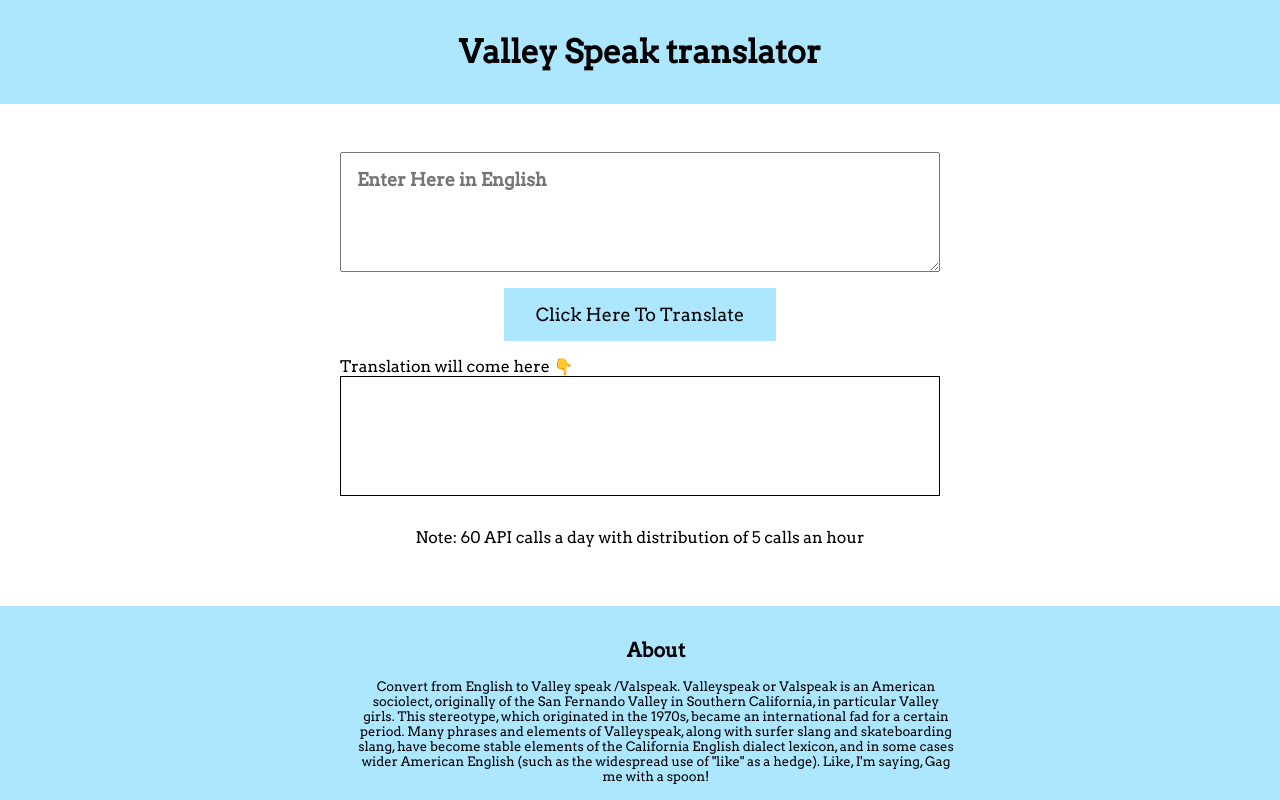
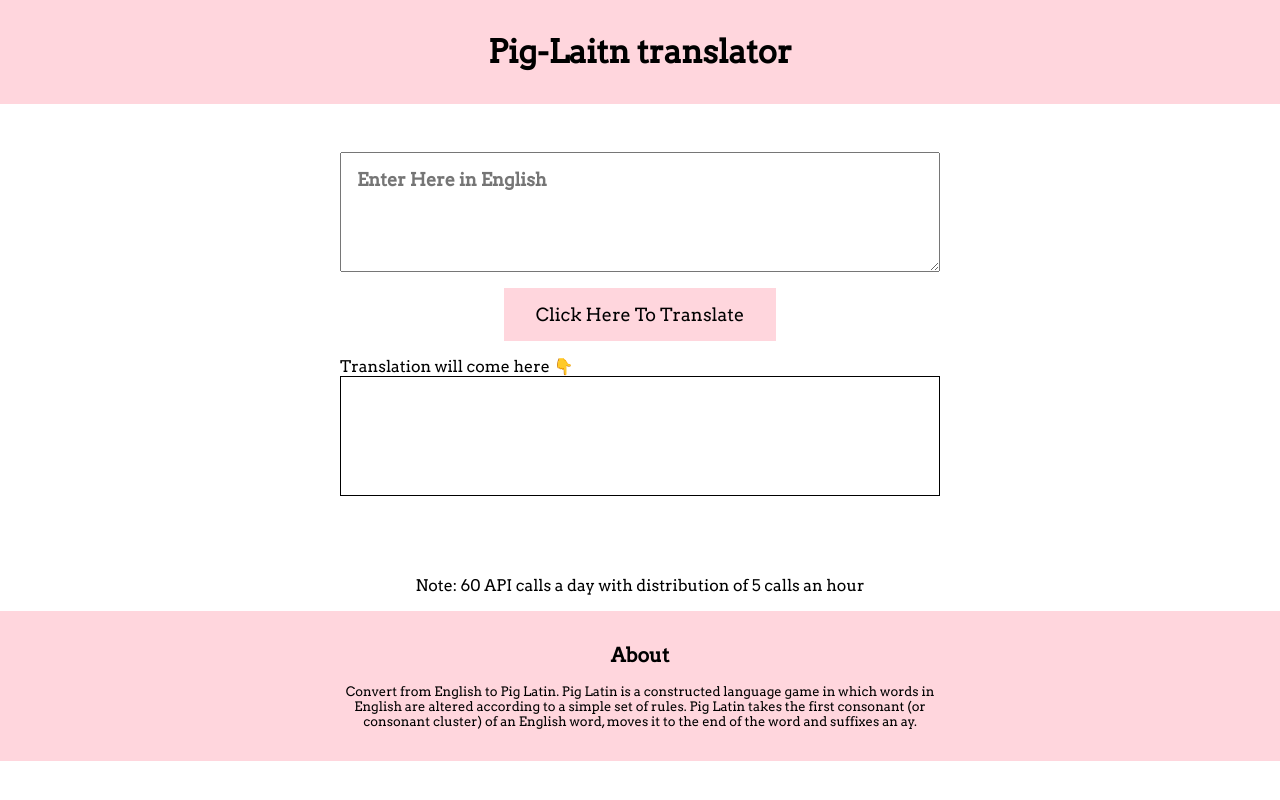
Before and after one commit to Sandeep-17-bot/Pig-Latin, a plain HTML site: page index.html in a window 1280 px wide. Drawn offline with Linux system fonts and the light colour scheme.

Commit message:
design updated

```diff
--- a/index.css
+++ b/index.css
@@ -4,13 +4,14 @@ body{
     font-family:  'Arvo', serif;
    margin: 0%;
    text-align: center;
+   ;
 }
 
 h1{
     text-align: center;
     padding: 2rem;
     font-weight: bold;
-    background-color: #00b0ff52;
+    background-color: #ff002f29;
     display: block;
     box-sizing: border-box;
     margin: auto;
@@ -34,7 +35,7 @@ textarea{
 }
 button{
 
-    background-color:#00b0ff52;
+    background-color:#ff002f29;
     border: none;
     margin: 1rem 0rem;
     padding: 1rem 2rem;
@@ -55,14 +56,16 @@ button{
     font-size: large;
 }
 footer{
-    position: fixed;
+    /* position: fixed; */
     bottom: 0;
     width: 100%;
-    padding: 1rem;
-    background-color: #00b0ff52;
+    padding-top: 1rem;
+    padding-bottom: 2rem;
+    background-color: #ff002f29;
     text-align: center;
     margin:auto;
     font-size: small;
+    margin-top: 1rem;
 }
 footer p{
     max-width: 600px;
@@ -71,4 +74,9 @@ footer p{
 aside{
     text-align: center;
     padding-top: 1rem;
+    margin-top: 3rem;
 }
+img{
+    width: 30%;
+    height: auto;
+}
--- a/index.html
+++ b/index.html
@@ -10,12 +10,13 @@
 </head>
 
 <body>
-    <h1>Valley Speak translator</h1>
+    <h1>Pig-Laitn translator</h1>
     <div id="container">
         <textarea id="txt-input" placeholder="Enter Here in English"></textarea>
 
         <button id="btn-translate">Click Here To Translate</button>
         <div style="text-align: left;">Translation will come here 👇 </div>
+
         <div id="output"></div>
         <script src="index.js" type="text/javascript"></script>
     </div>
@@ -23,7 +24,7 @@
     </aside>
     <footer>
         <h2>About</h2>
-        <p>Convert from English to Valley speak /Valspeak. Valleyspeak or Valspeak is an American sociolect, originally of the San Fernando Valley in Southern California, in particular Valley girls. This stereotype, which originated in the 1970s, became an international fad for a certain period. Many phrases and elements of Valleyspeak, along with surfer slang and skateboarding slang, have become stable elements of the California English dialect lexicon, and in some cases wider American English (such as the widespread use of "like" as a hedge). Like, I'm saying, Gag me with a spoon! </p>
+        <p>Convert from English to Pig Latin. Pig Latin is a constructed language game in which words in English are altered according to a simple set of rules. Pig Latin takes the first consonant (or consonant cluster) of an English word, moves it to the end of the word and suffixes an ay.</p>
     </footer>
 </body>
 
--- a/index.js
+++ b/index.js
@@ -3,7 +3,8 @@ var txtInput= document.querySelector("#txt-input");
 var outputDiv = document.querySelector("#output");
 
 // var serverUrl = "https://api.funtranslations.com/translate/minion.json"
-var serverUrl = "https://api.funtranslations.com/translate/valspeak.json"
+// var serverUrl = "https://api.funtranslations.com/translate/valspeak.json"
+var serverUrl = "https://api.funtranslations.com/translate/pig-latin.json"
 
 function getTranslationUrl(input){
     return serverUrl + "?" + "text=" + input
```
